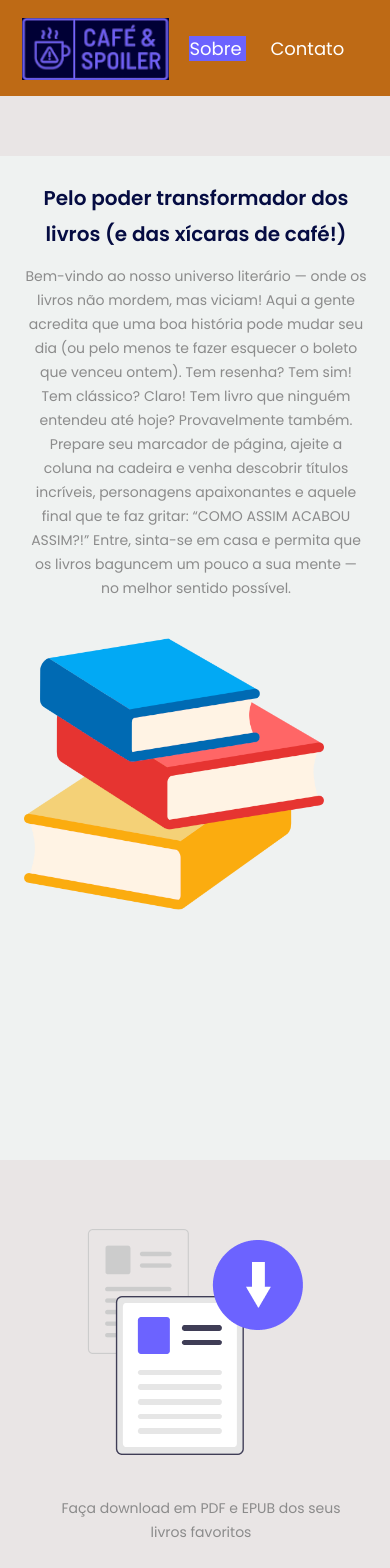
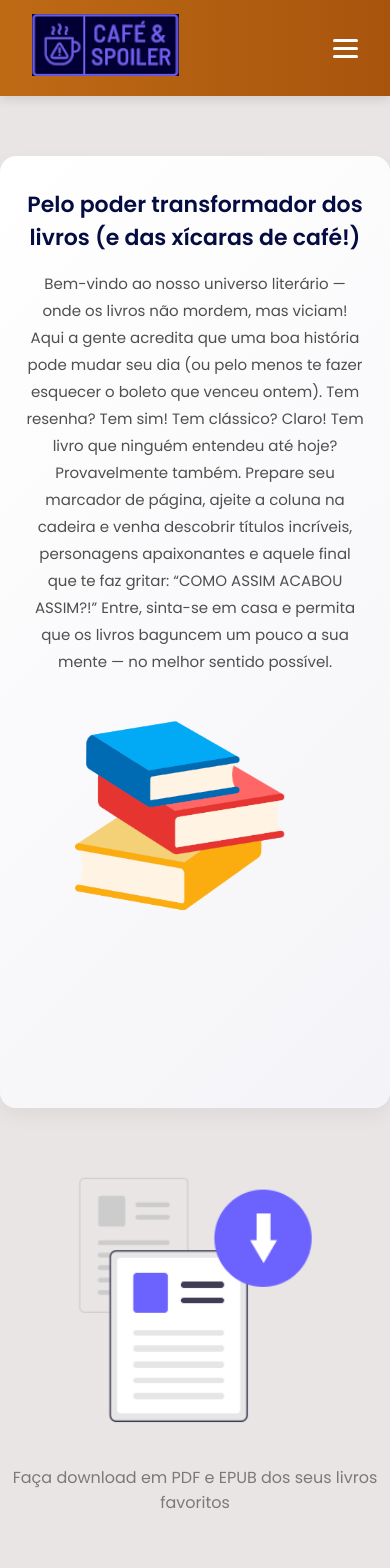
Before and after one commit to Emanuel-Neves08/Cafe-Bug, an Angular app: page /sobre in a window 390 px wide. Shown: the top 1568 px of the page. Built offline with nearby package versions, Linux system fonts and the light colour scheme.

Commit message:
Modificacoes

```diff
--- a/src/app/componentes/cabecalho/cabecalho.component.css
+++ b/src/app/componentes/cabecalho/cabecalho.component.css
@@ -1,32 +1,113 @@
+/* RESET BÁSICO */
+* {
+  margin: 0;
+  padding: 0;
+  box-sizing: border-box;
+}
+
 header {
-  background-color: #be6a15;
+  background: linear-gradient(90deg, #be6a15, #a8540d);
   height: 96px;
   width: 100%;
   display: flex;
   align-items: center;
-  justify-content:space-around;
+  justify-content: space-between;
   font-family: 'Poppins', sans-serif;
+  padding: 0 2rem;
+  box-shadow: 0 4px 10px rgba(0, 0, 0, 0.1);
+  animation: fadeInDown 0.6s ease-out;
+  position: relative;
+  z-index: 100;
 }
 
-header a {
-  text-decoration: none;
-  color: #FFFFFF;
-  font-style: normal;
-  font-weight: 400;
-  font-size: 18px;
-  line-height: 27px;
-  margin-right: 1.5rem;
+@keyframes fadeInDown {
+  from {
+    opacity: 0;
+    transform: translateY(-30px);
+  }
+  to {
+    opacity: 1;
+    transform: translateY(0);
+  }
 }
 
-.logo {
-  display: block;
-  width: 100px;
+.logo img {
   height: 60px;
+  transition: transform 0.3s ease;
+}
+.logo:hover img {
+  transform: scale(1.1);
 }
 
-header .active-page {
-  background-color: #6C63FF;
+nav {
+  display: flex;
+  gap: 2rem;
+  align-items: center;
 }
-header .active-page.logo {
-  background-color: #F5F5F5;
+
+nav a {
+  color: #fff;
+  text-decoration: none;
+  font-size: 18px;
+  font-weight: 500;
+  transition: color 0.3s, transform 0.3s;
+  padding: 8px 14px;
+  border-radius: 6px;
 }
+nav a:hover {
+  color: #ffd700;
+  background-color: rgba(255, 255, 255, 0.1);
+  transform: translateY(-2px);
+}
+
+.active-page {
+  background-color: #6c63ff;
+  color: #fff !important;
+}
+
+.hamburger {
+  display: none;
+  flex-direction: column;
+  cursor: pointer;
+  gap: 5px;
+}
+.hamburger div {
+  width: 25px;
+  height: 3px;
+  background-color: white;
+  border-radius: 2px;
+}
+
+@media (max-width: 768px) {
+  nav {
+    position: absolute;
+    top: 96px;
+    left: 0;
+    width: 100%;
+    background-color: #be6a15;
+    flex-direction: column;
+    gap: 1rem;
+    padding: 1rem 0;
+    display: none;
+  }
+
+  nav.active {
+    display: flex;
+    animation: fadeIn 0.4s ease-in;
+  }
+
+  .hamburger {
+    display: flex;
+  }
+}
+
+@keyframes fadeIn {
+  from {
+    opacity: 0;
+    transform: translateY(-10px);
+  }
+  to {
+    opacity: 1;
+    transform: translateY(0);
+  }
+}
--- a/src/app/componentes/cabecalho/cabecalho.component.html
+++ b/src/app/componentes/cabecalho/cabecalho.component.html
@@ -1,28 +1,27 @@
 <header>
   <a class="logo"
-    routerLink="/lista-livros"
-    routerLinkActive="active-page"
-    ariaCurrentWhenActive="page"
-    aria-label="Página inicial"
-    >
-    <img
-      src="assets/imagens/logo.png"
-      alt="Logo da aplicação Buscante">
+     routerLink="/lista-livros"
+     routerLinkActive="active-page logo"
+     ariaCurrentWhenActive="page"
+     aria-label="Página inicial">
+    <img src="assets/imagens/logo.png" alt="Logo da aplicação Buscante">
   </a>
-  <nav>
-    <a
-      routerLink="/sobre"
-      routerLinkActive="active-page"
-      ariaCurrentWhenActive="page"
-      aria-label="Mais informações sobre o Buscante"
-    >Sobre
-    </a>
-    <a
-      routerLink="/contato"
-      routerLinkActive="active-page"
-      ariaCurrentWhenActive="page"
-      aria-label="Entre em contato"
-    >Contato
-    </a>
+
+  <div class="hamburger" onclick="toggleMenu()">
+    <div></div>
+    <div></div>
+    <div></div>
+  </div>
+
+  <nav id="menu">
+    <a routerLink="/sobre"
+       routerLinkActive="active-page"
+       ariaCurrentWhenActive="page"
+       aria-label="Mais informações sobre o Buscante">Sobre</a>
+
+    <a routerLink="/contato"
+       routerLinkActive="active-page"
+       ariaCurrentWhenActive="page"
+       aria-label="Entre em contato">Contato</a>
   </nav>
 </header>
--- a/src/app/pages/lista-livros/lista-livros.component.css
+++ b/src/app/pages/lista-livros/lista-livros.component.css
@@ -1,3 +1,52 @@
+/* Reset */
+* {
+  margin: 0;
+  padding: 0;
+  box-sizing: border-box;
+}
+
+body {
+  font-family: 'Poppins', sans-serif;
+  background-color: #f9f9f9;
+  color: #333;
+}
+
+/* Container principal */
+.container {
+  display: flex;
+  justify-content: center;
+  flex-direction: column;
+  align-items: center;
+  min-height: 100%;
+  padding: 0 16px;
+  animation: fadeInUp 1.2s ease-in-out;
+}
+
+li {
+  list-style-type: none;
+}
+
+/* Formulário */
+form.busca {
+  display: flex;
+  flex-direction: column;
+  align-items: center;
+  width: 100%;
+}
+
+/* Label */
+label {
+  color: #6C63FF;
+  font-weight: 600;
+  font-size: 24px;
+  margin-top: 76px;
+  margin-bottom: 12px;
+  text-align: center;
+  filter: drop-shadow(0 4px 4px rgba(0, 0, 0, 0.25));
+  animation: slideFade 1.2s ease-in-out;
+}
+
+/* Wrapper do input */
 .input-wrapper {
   position: relative;
   display: inline-block;
@@ -5,73 +54,53 @@
   max-width: 588px;
 }
 
+/* Campo de busca */
+section input {
+  width: 100%;
+  height: 56px;
+  padding-left: 20px;
+  border: 2px solid #6C63FF;
+  border-radius: 12px;
+  background-color: #fff;
+  font-size: 16px;
+  transition: all 0.3s ease;
+  box-shadow: 0 0 0 0 rgba(108, 99, 255, 0);
+}
+
+section input:focus {
+  box-shadow: 0 0 8px rgba(108, 99, 255, 0.5);
+  padding-left: 24px;
+}
+
+/* Ícone da lupa */
 .lupa {
   position: absolute;
   top: 50%;
   right: 20px;
   transform: translateY(-50%);
+  width: 24px;
+  height: 24px;
+  opacity: 0.7;
+  transition: transform 0.3s ease;
 }
 
-.container {
-  display: flex;
-  justify-content: center;
-  flex-direction: column;
-  align-items: center;
-  min-height: 100%;
-  padding: 0 16px;
-  box-sizing: border-box;
+.input-wrapper:hover .lupa {
+  transform: translateY(-50%) scale(1.1);
 }
 
-form.busca {
-  display: flex;
-  flex-direction: column;
-  align-items: center;
-  width: 100%;
-}
-
-label {
-  color: #6C63FF;
-  font-style: normal;
-  font-weight: 600;
-  font-size: 24px;
-  line-height: 36px;
-  margin-top: 76px;
-  margin-bottom: 5px;
-  filter: drop-shadow(0px 4px 4px rgba(0, 0, 0, 0.25));
-  font-family: 'Poppins', sans-serif;
-  text-align: center;
-}
-
-section input {
-  width: 100%;
-  max-width: 588px;
-  height: 56px;
-  border: 2px solid #6C63FF;
-  border-radius: 10px;
-  outline: 0;
-  box-sizing: border-box;
-  background: url(../../../assets/imagens/logo-google.png) no-repeat;
-  background-position-y: center;
-  background-position-x: 4.08%;
-  font-family: 'Poppins', sans-serif;
+/* Mensagem abaixo do campo */
+section p {
   font-size: 16px;
-  line-height: 24px;
-  padding-left: 20px;
-}
-
-section p {
-  font-family: 'Poppins';
-  font-size: 16px;
-  line-height: 24px;
   color: #717070;
   text-align: center;
+  margin-top: 12px;
+  animation: fadeIn 1.2s ease-in-out;
 }
 
 .resultados {
   display: flex;
   justify-content: center;
   margin-top: 2rem;
-  font-family: 'Poppins';
   font-size: 16px;
   color: #8B8B8B;
   text-align: center;
@@ -80,52 +109,18 @@ section p {
 .mensagem-erro {
   color: #6C63FF;
   text-align: center;
-}
-
-input[type='search']:focus {
-  background-image: none;
-  outline: none;
-  text-decoration: none;
-  padding-left: 10px;
-}
-
-input[type="search"]::-webkit-search-decoration,
-::-webkit-search-cancel-button,
-::-webkit-search-results-button,
-::-webkit-search-results-decoration {
-  display: none;
-}
-
-section button {
-  border: none;
-  background: none;
-  position: relative;
-  top: 0.3rem;
-  right: 50px;
-}
-
-.teste {
-  background-color: orange;
-  font-family: "Poppins";
-  font-size: 20px;
-  cursor: pointer;
+  font-weight: 600;
+  animation: shake 0.5s ease-in-out;
 }
 
 .container-card {
-  margin-bottom: 2rem;
   display: flex;
   flex-wrap: wrap;
   justify-content: center;
+  gap: 24px;
+  margin-bottom: 2rem;
   padding: 0 16px;
-  box-sizing: border-box;
-}
-
-/* Remove margens fixas */
-@media (max-width: 1024px) {
-  .container-card {
-    margin-left: 0;
-    margin-right: 0;
-  }
+  animation: fadeInUp 1.2s ease-in-out;
 }
 
 .imagens {
@@ -136,20 +131,21 @@ section button {
   padding: 0 16px;
 }
 
+.titulo {
+  font-size: 32px;
+  font-weight: 600;
+  text-align: center;
+  margin-top: 72px;
+  animation: slideFade 1.2s ease-in-out;
+}
+
 .ilustracao {
   margin-top: 72px;
-  margin-left: 130px;
-  margin-right: 64px;
   max-width: 100%;
+  animation: fadeIn 1.2s ease-in-out;
 }
 
-.titulo {
-  margin-top: 72px;
-  margin-left: 64px;
-  text-align: center;
-}
-
-/* Ajustes para telas pequenas */
+/* Media Queries */
 @media (max-width: 768px) {
   label {
     font-size: 20px;
@@ -157,27 +153,38 @@ section button {
   }
 
   section input {
-    width: 100%;
     background-position-x: 8%;
+  }
+
+  .titulo {
+    font-size: 24px;
+    margin-top: 40px;
   }
 
   .ilustracao {
     margin: 40px auto;
     max-width: 90%;
   }
-
-  .titulo {
-    margin-left: 0;
-    margin-top: 40px;
-  }
-
-  section button {
-    right: 10px;
-  }
 }
 
-ul {
-  list-style: none;
-  padding: 0;
-  margin: 0;
+/* Animações */
+@keyframes fadeIn {
+  from { opacity: 0; transform: translateY(20px); }
+  to   { opacity: 1; transform: translateY(0); }
 }
+
+@keyframes fadeInUp {
+  from { opacity: 0; transform: translateY(40px); }
+  to   { opacity: 1; transform: translateY(0); }
+}
+
+@keyframes slideFade {
+  from { opacity: 0; transform: translateX(-40px); }
+  to   { opacity: 1; transform: translateX(0); }
+}
+
+@keyframes shake {
+  0%, 100% { transform: translateX(0); }
+  25% { transform: translateX(-4px); }
+  75% { transform: translateX(4px); }
+}
--- a/src/app/pages/sobre/sobre.component.css
+++ b/src/app/pages/sobre/sobre.component.css
@@ -1,87 +1,74 @@
-.pilha_books {
-  display: flex;
-  justify-content: center;
-}
-
+/* === SEÇÃO SOBRE CABEÇALHO === */
 .sobre-cabecalho {
   display: flex;
   flex-direction: row;
-  max-width: 75%;
+  flex-wrap: wrap;
+  justify-content: center;
+  align-items: center;
+  max-width: 1200px;
   margin: 60px auto;
-  background: #EFF2F1;
-  padding: 32px;
-  gap: 24px;
-  align-items: center;
-  justify-content: center;
-  flex-wrap: wrap;
+  background: linear-gradient(135deg, #ffffff, #f4f4f8);
+  padding: 40px;
+  gap: 40px;
+  border-radius: 16px;
+  box-shadow: 0 8px 20px rgba(0, 0, 0, 0.05);
 }
 
 .sobre-cabecalho h2 {
   color: #050C42;
-  font-size: 24px;
-  font-weight: 600;
-  line-height: 36px;
-  margin-bottom: 12px;
+  font-size: 28px;
+  font-weight: 700;
+  font-family: 'Poppins', sans-serif;
+  margin-bottom: 16px;
 }
 
 .sobre-cabecalho p {
-  font-family: Poppins;
-  font-size: 16px;
+  font-family: 'Poppins', sans-serif;
+  font-size: 17px;
   font-weight: 400;
-  line-height: 24px;
-  color: #8B8B8B;
+  line-height: 1.8;
+  color: #4f4f4f;
+  max-width: 600px;
 }
 
-@media (max-width: 768px) {
-  .sobre-cabecalho {
-    flex-direction: column;
-    max-width: 90%;
-    padding: 24px;
-    text-align: center;
-  }
-
-  .sobre-cabecalho h2,
-  .sobre-cabecalho p {
-    text-align: center;
-  }
+/* Imagem da pilha */
+.pilha_books img {
+  width: 240px;
+  max-width: 100%;
+  animation: flutuar 4s ease-in-out infinite;
 }
 
+@keyframes flutuar {
+  0%, 100% { transform: translateY(0); }
+  50% { transform: translateY(-8px); }
+}
+
+/* === DOWNLOAD SECTION === */
 .sobre-download {
   display: flex;
   justify-content: center;
+  align-items: center;
   gap: 32px;
   margin: 60px auto;
   flex-wrap: wrap;
-  max-width: 80%;
-}
-
-.sobre-download figure {
+  max-width: 1000px;
   text-align: center;
 }
 
-.sobre-download figcaption {
-  font-family: Poppins;
-  font-size: 16px;
-  font-weight: 400;
-  line-height: 24px;
-  color: #8B8B8B;
-  padding: 12px;
-  text-align: center;
+.sobre-download figure img {
+  max-width: 300px;
+  width: 100%;
+  border-radius: 8px;
 }
 
-
-@media (max-width: 768px) {
-  .sobre-download {
-    flex-direction: column;
-    align-items: center;
-    margin: 40px auto;
-  }
-
-  .sobre-download figcaption {
-    padding-right: 0;
-  }
+.sobre-download figcaption {
+  font-family: 'Poppins', sans-serif;
+  font-size: 16px;
+  color: #7A7A7A;
+  margin-top: 12px;
 }
 
+/* === TECNOLOGIAS === */
 .sobre-tecnologias {
   display: flex;
   flex-direction: column;
@@ -91,6 +78,13 @@
   text-align: center;
 }
 
+.sobre-tecnologias h3 {
+  font-family: 'Poppins', sans-serif;
+  font-size: 24px;
+  font-weight: 600;
+  color: #050C42;
+}
+
 .icones-tecnologias {
   display: flex;
   flex-wrap: wrap;
@@ -98,23 +92,42 @@
   justify-content: center;
 }
 
-.sobre-tecnologias h3 {
-  font-family: Poppins;
-  font-size: 24px;
-  font-weight: 600;
-  line-height: 36px;
-  color: #050C42;
+.icones-tecnologias img {
+  width: 64px;
+  height: 64px;
+  transition: transform 0.3s ease;
 }
 
+.icones-tecnologias img:hover {
+  transform: scale(1.1);
+}
 
-@media (max-width: 480px) {
+/* === RESPONSIVIDADE === */
+@media (max-width: 768px) {
+  .sobre-cabecalho {
+    flex-direction: column;
+    text-align: center;
+    padding: 32px 24px;
+  }
+
   .sobre-cabecalho h2 {
+    font-size: 22px;
+  }
+
+  .sobre-cabecalho p {
+    font-size: 15px;
+  }
+
+  .sobre-download figure img {
+    max-width: 240px;
+  }
+
+  .sobre-tecnologias h3 {
     font-size: 20px;
   }
 
-  .sobre-cabecalho p,
-  .sobre-download figcaption,
-  .sobre-tecnologias h3 {
-    font-size: 14px;
+  .icones-tecnologias img {
+    width: 48px;
+    height: 48px;
   }
 }
```
Also changed, not shown: src/app/pages/lista-livros/lista-livros.component.html (+8 -3 lines).
